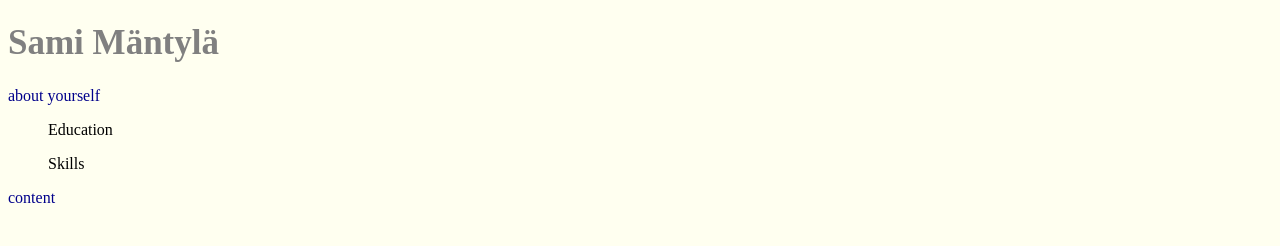
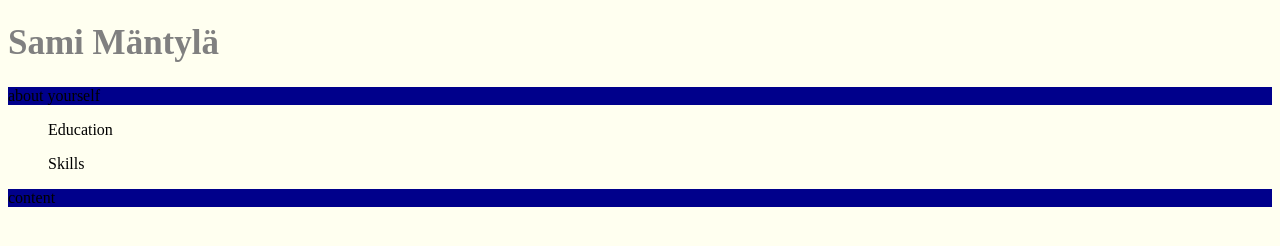
Before and after one commit to Samimanv77/hello-world, a plain HTML site: page index.html in a window 1280 px wide. Drawn offline with Linux system fonts and the light colour scheme.

Commit message:
Update styles.css

```diff
--- a/styles.css
+++ b/styles.css
@@ -6,6 +6,7 @@ h1 {
   font-size: 35px;
 }
  p {
-  color: darkblue;
+  background-color: darkblue;
    font-size: 16px;
+   font-color: lavender;
 }
```
